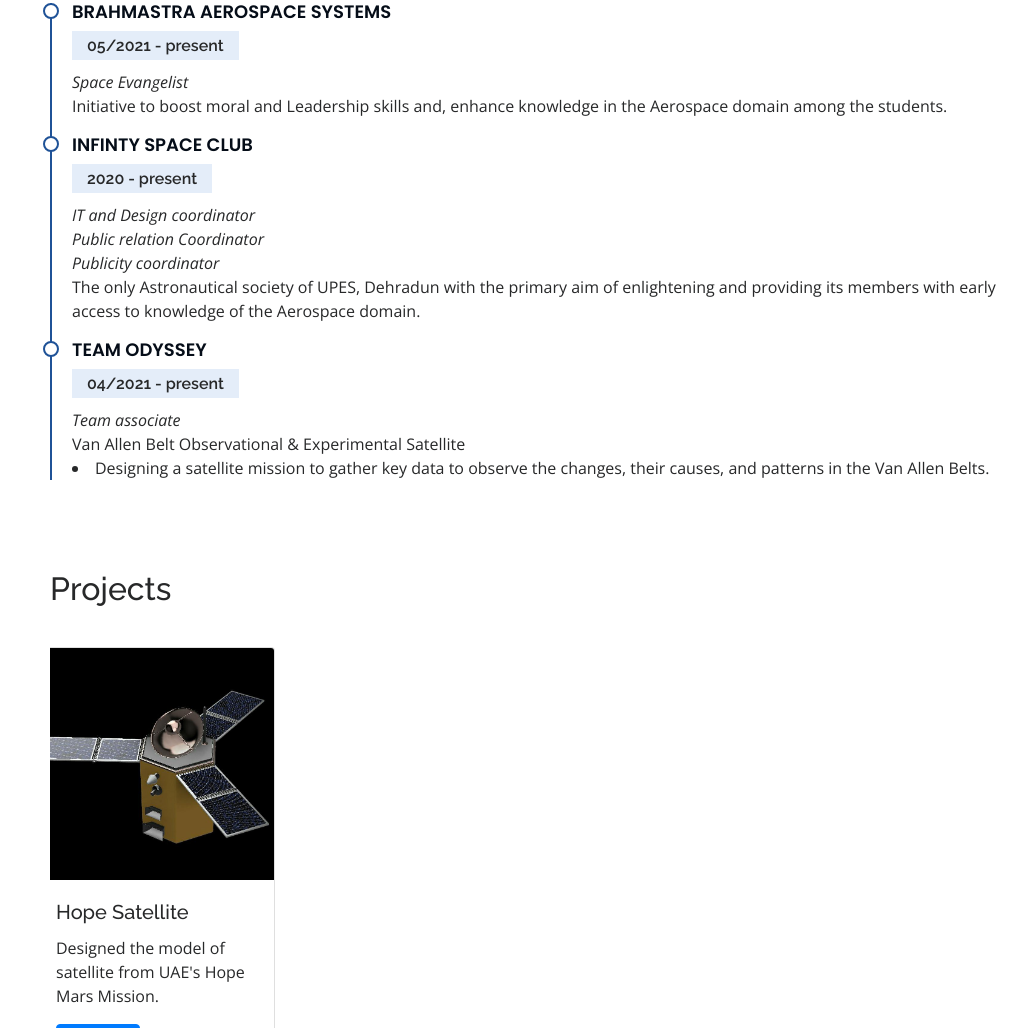
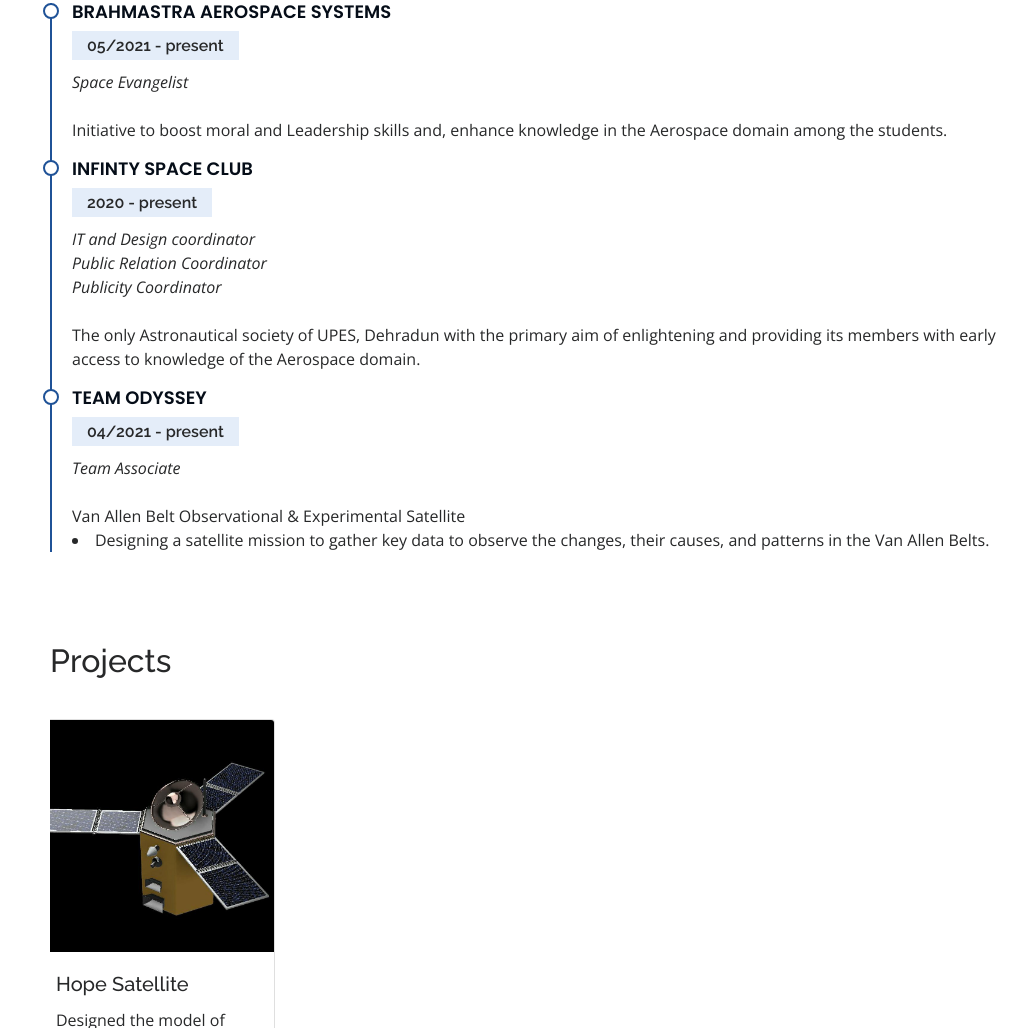
Before and after one commit to theamiteshsingh/Kanu_port, a plain HTML site: page index.html in a window 1280 px wide. Shown: the part 3197-4225 px from the top of the page, without its empty margins (265-1280 px from the left). Drawn offline with nearby package versions, Linux system fonts and the light colour scheme.

Commit message:
Update index.html

```diff
--- a/index.html
+++ b/index.html
@@ -257,20 +257,23 @@
             <h4>Brahmastra Aerospace systems</h4>
             <h5>05/2021 - present</h5>
             <p><em>Space Evangelist</em></p>
+            <br>
             <p>Initiative to boost moral and Leadership skills and, enhance knowledge in the Aerospace domain among the students. </p>
           </div>
           <div class="resume-item">
             <h4>Infinty Space Club</h4>
             <h5>2020 - present</h5>
             <p><em>IT and Design coordinator</em></p>
-            <p><em>Public relation Coordinator</em></p>
-            <p><em>Publicity coordinator</em></p>
+            <p><em>Public Relation Coordinator</em></p>
+            <p><em>Publicity Coordinator</em></p>
+            <br>
             <p>The only Astronautical society of UPES, Dehradun with the primary aim of enlightening and providing its members with early access to knowledge of the Aerospace domain.</p>
           </div>
           <div class="resume-item">
             <h4>Team Odyssey</h4>
             <h5>04/2021 - present</h5>
-            <p><em>Team associate</em></p>
+            <p><em>Team Associate</em></p>
+            <br>
             <p>Van Allen Belt Observational & Experimental Satellite</p>
             <p><li>Designing a satellite mission to gather key data to observe the changes, their causes, and patterns in the Van Allen Belts.</li></p>
           </div>
```
